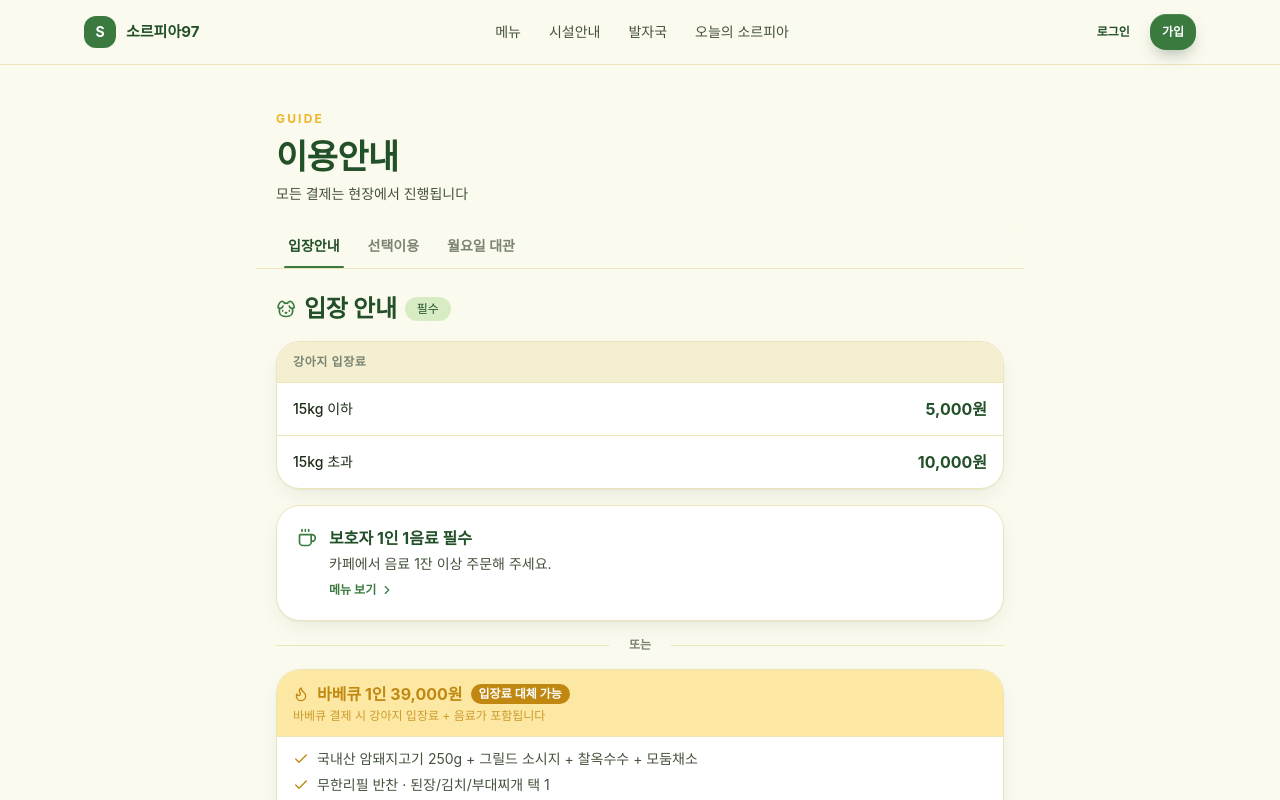
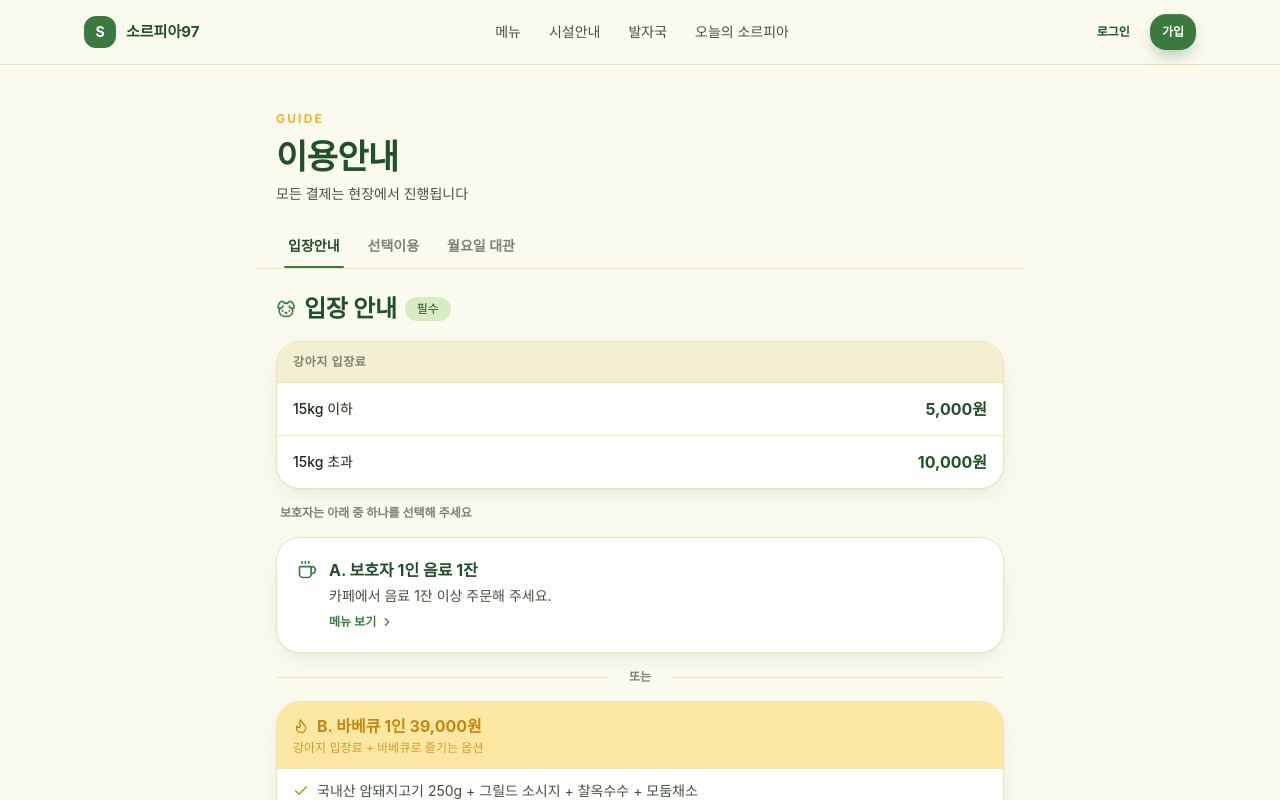
Before and after one commit to leearo9528-creator/sorpia97, a Next.js app: page /pricing in a window 1280 px wide. Shown: the top 800 px of the page. Built offline with nearby package versions, Linux system fonts and the light colour scheme; no server answers; a web font is replaced by a local one.

Commit message:
refactor: 입장 필수 구조 명확화 — 강아지 입장료 + A(음료) or B(바베큐)
https://claude.ai/code/session_012RMbzgm1K94GtwFjTkRx2r

```diff
--- a/src/app/pricing/page.tsx
+++ b/src/app/pricing/page.tsx
@@ -64,12 +64,17 @@ export default function PricingPage() {
             </div>
           </div>
 
-          {/* 보호자 1인 1음료 */}
+          {/* 보호자 선택 안내 */}
+          <p className="text-xs font-semibold text-[var(--foreground-mute)] px-1">
+            보호자는 아래 중 하나를 선택해 주세요
+          </p>
+
+          {/* 옵션 A: 음료 */}
           <div className="card border-2 border-[var(--brand-soft)]">
             <div className="flex items-start gap-3">
               <Coffee className="w-5 h-5 text-[var(--brand)] shrink-0 mt-0.5" />
               <div>
-                <p className="font-bold text-[var(--brand-strong)]">보호자 1인 1음료 필수</p>
+                <p className="font-bold text-[var(--brand-strong)]">A. 보호자 1인 음료 1잔</p>
                 <p className="mt-1 text-sm text-[var(--foreground-soft)]">
                   카페에서 음료 1잔 이상 주문해 주세요.
                 </p>
@@ -90,16 +95,15 @@ export default function PricingPage() {
             <div className="flex-1 h-px bg-[var(--line)]" />
           </div>
 
-          {/* 바베큐 대안 */}
+          {/* 옵션 B: 바베큐 */}
           <div className="card !p-0 overflow-hidden border-2 border-[var(--accent-soft)]">
             <div className="px-4 py-3 bg-[var(--accent-soft)] border-b border-[var(--line)]">
               <div className="flex items-center gap-2">
                 <Flame className="w-4 h-4 text-[var(--accent-deep)]" />
-                <span className="font-bold text-[var(--accent-deep)]">바베큐 1인 39,000원</span>
-                <span className="text-xs bg-[var(--accent-deep)] text-white rounded-full px-2 py-0.5 font-semibold">입장료 대체 가능</span>
+                <span className="font-bold text-[var(--accent-deep)]">B. 바베큐 1인 39,000원</span>
               </div>
               <p className="text-xs text-[var(--accent-deep)]/80 mt-0.5">
-                바베큐 결제 시 강아지 입장료 + 음료가 포함됩니다
+                강아지 입장료 + 바베큐로 즐기는 옵션
               </p>
             </div>
             <div className="px-4 py-3 space-y-1.5">
```
